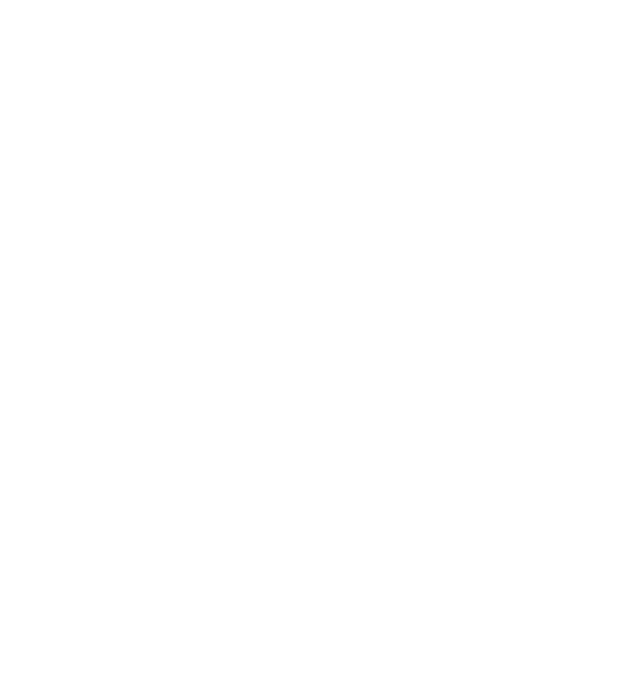
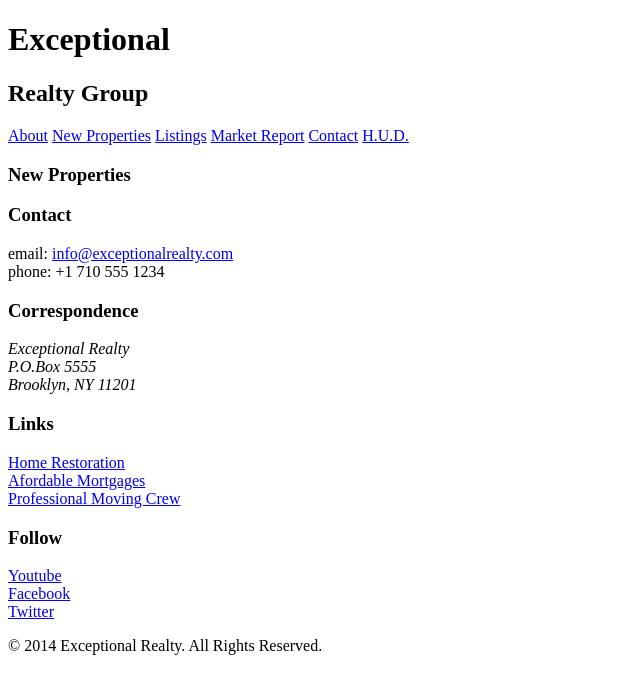
Before and after one commit to bysarmad/exceptional-reality, a plain HTML site: page new-properties.html in a window 1280 px wide. Shown: the whole page, without its empty margins (0-640 px from the left). Drawn offline with Linux system fonts and the light colour scheme.

```diff
--- a/contact.html
+++ b/contact.html
@@ -1,12 +1,9 @@
 <!doctype html>
 <html lang="en">
 <head>
+
   <meta charset="UTF-8">
   <title>Exceptional Realty Group - Luxury Homes - Contact</title>
-
-  <link rel="stylesheet" href="http://cdnjs.cloudflare.com/ajax/libs/normalize/3.0.0/normalize.min.css">
-      <link rel="stylesheet" href="css/style.css">
-      <script src="http://cdnjs.cloudflare.com/ajax/libs/modernizr/2.7.1/modernizr.min.js"></script>
 
 </head>
 <body>
--- a/new-properties.html
+++ b/new-properties.html
@@ -0,0 +1,64 @@
+<!doctype html>
+<html lang="en">
+<head>
+
+  <meta charset="UTF-8">
+  <title>Exceptional Realty Group - Luxury Homes - New Properties</title>
+
+</head>
+<body>
+  <header>
+    <div id="logo">
+      <h1>Exceptional</h1>
+      <h2>Realty Group</h2>
+    </div>
+
+    <nav>
+      <a href="index.html">About</a> <a href="new-properties.html">New Properties</a> <a href="real-estate-listings.html">Listings</a> <a href="market-report.html">Market Report</a> <a href="contact.html">Contact</a> <a href="http://hud.gov" target="_blank">H.U.D.</a>
+    </nav>
+  </header>
+
+  <section>
+    <h3>New Properties</h3>
+  </section>
+
+  <section id="details">
+      <div>
+        <h3>Contact</h3>
+        <p>
+          email: <a href="mailto:info@exceptionalrealty.com">info@exceptionalrealty.com</a><br>
+          phone: +1 710 555 1234
+        </p>
+        <h3>Correspondence</h3>
+        <address>
+          Exceptional Realty<br>
+          P.O.Box 5555<br>
+          Brooklyn, NY 11201
+        </address>
+      </div>
+
+      <div>
+        <h3>Links</h3>
+        <p>
+          <a href="#" target="_blank">Home Restoration</a><br>
+          <a href="#" target="_blank">Afordable Mortgages</a><br>
+          <a href="#" target="_blank">Professional Moving Crew</a>
+        </p>
+      </div>
+
+      <div>
+        <h3>Follow</h3>
+        <p>
+          <a href="#" target="_blank">Youtube</a><br>
+          <a href="#" target="_blank">Facebook</a><br>
+          <a href="#" target="_blank">Twitter</a>
+        </p>
+      </div>
+    </section>
+
+    <footer>
+      &copy; 2014 Exceptional Realty. All Rights Reserved.
+    </footer>
+
+</body>
+</html>
```
Also changed, not shown: index.html (+2 -3 lines), market-report.html (+1 -4 lines), real-estate-listings.html (+1 -4 lines).
